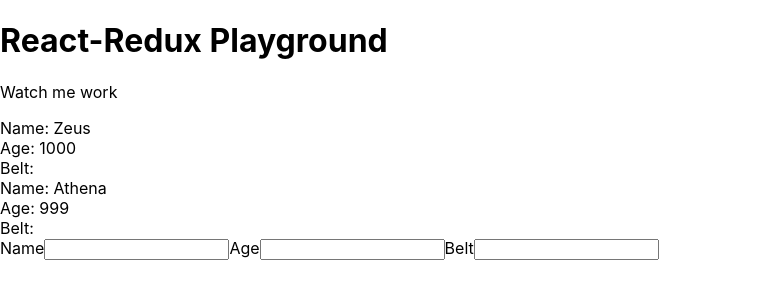
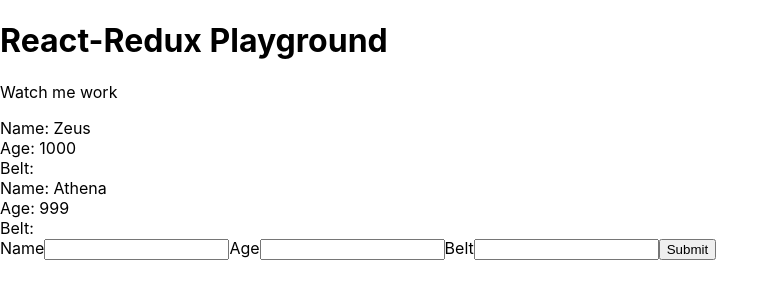
Before and after one commit to vagarioustoast/react-redux-playground, a React (Create React App) app in the folder myapp/: page / in a window 1280 px wide. Shown: the top 300 px of the page, without its empty margins (0-779 px from the left). Built offline with nearby package versions, Linux system fonts and the light colour scheme.

Commit message:
hides store

```diff
--- a/myapp/src/AddGod.js
+++ b/myapp/src/AddGod.js
@@ -15,7 +15,7 @@ export default class AddGod extends Component {
 
   handleSubmit = e => {
     e.preventDefault();
-    console.log(this.state);
+    this.props.addGod(this.state);
   };
   render() {
     return (
@@ -27,6 +27,7 @@ export default class AddGod extends Component {
           <input type="text" name="age" onChange={this.handleChange} />
           <label>Belt</label>
           <input type="text" name="belt" onChange={this.handleChange} />
+          <button>Submit</button>
         </form>
       </div>
     );
--- a/myapp/src/App.js
+++ b/myapp/src/App.js
@@ -10,13 +10,22 @@ class App extends Component {
       { name: "Ares", age: 998, id: 3 }
     ]
   };
+
+  addGod = newGod => {
+    // Assigns random id number
+    newGod.id = Math.floor(Math.random() * 100);
+    let gods = [...this.state.gods, newGod];
+    this.setState({
+      gods: gods
+    });
+  };
   render() {
     return (
       <div className="App">
         <h1>React-Redux Playground</h1>
         <p>Watch me work</p>
         <Gods gods={this.state.gods} />
-        <AddGod />
+        <AddGod addGod={this.addGod} />
       </div>
     );
   }
```
Also changed, not shown: 1 other file (tests, documents, lock files or other folders).
